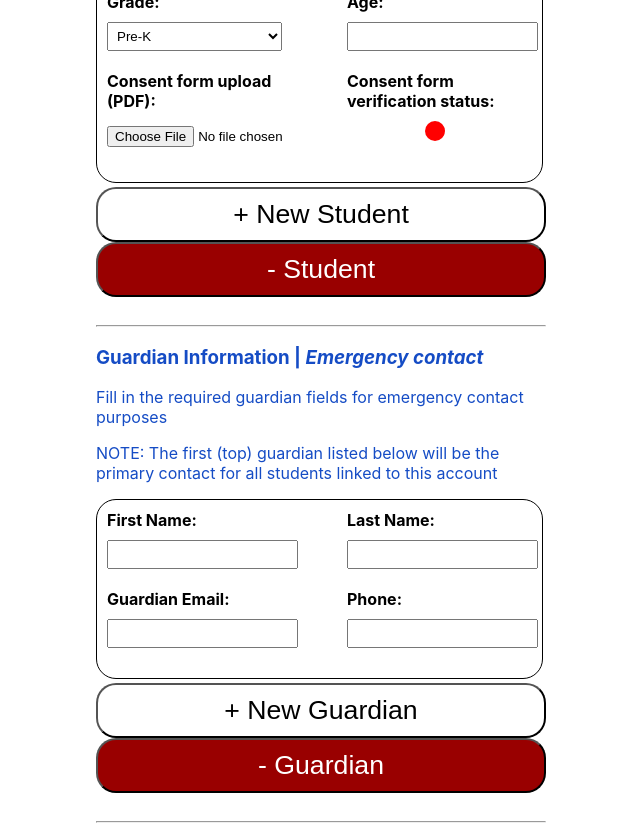
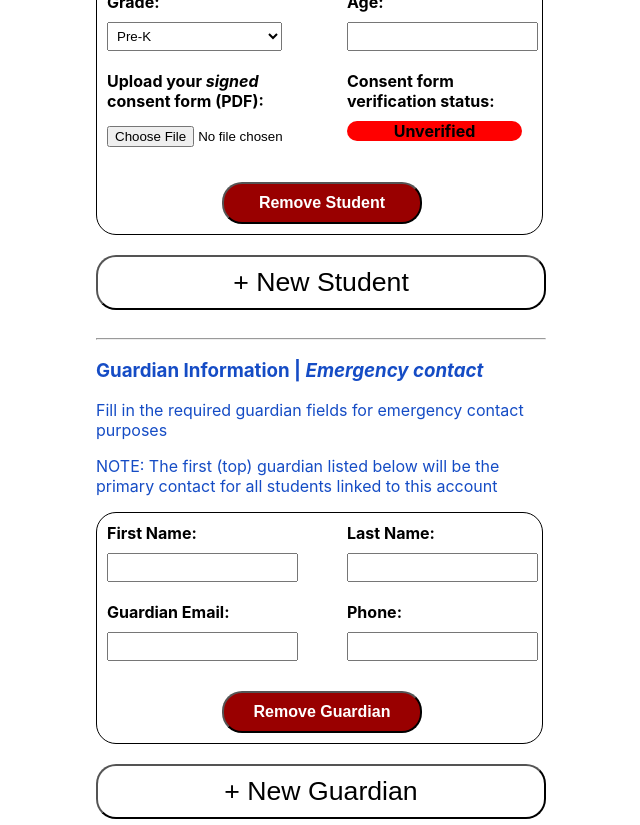
Before and after one commit to csc-536/tucson-math-circle-portal-, a React (Create React App) app in the folder frontend/: page /profile in a window 1280 px wide. Shown: the part 760-1585 px from the top of the page, without its empty margins (319-959 px from the left). Built offline with nearby package versions, Linux system fonts and the light colour scheme; no server answers.

Commit message:
Can now remove individuals people

```diff
--- a/frontend/src/registration/guardianInfo.js
+++ b/frontend/src/registration/guardianInfo.js
@@ -6,7 +6,16 @@
 function GuardianInfo({
   guardian: { first_name, last_name, email, phone_number },
   handleOnChange,
+  handleRemGuardian,
 }) {
+  let remGuardianButton_1 = (
+    <div id="studentRemoveDiv">
+      <button type="button" id="remGuardian" onClick={handleRemGuardian}>
+        <b>Remove Guardian</b>
+      </button>
+    </div>
+  );
+
   /*
    * Return a div for inputting first and last name, email and phone number.
    */
@@ -52,6 +61,7 @@ function GuardianInfo({
           className="formInput"
         />
       </label>
+      {remGuardianButton_1}
     </div>
   );
 }
--- a/frontend/src/registration/mailOptInOptions.js
+++ b/frontend/src/registration/mailOptInOptions.js
@@ -50,7 +50,7 @@ function MailOptInOptions({ handleMailChange, mailing_lists }) {
           type="radio"
           value="opt_out"
           name="opt_out"
-          checked={mailing_lists.includes("opt_out")}
+          checked={mailing_lists.length == 0}
           onClick={handleMailChange}
         />
       </label>
--- a/frontend/src/registration/registration.css
+++ b/frontend/src/registration/registration.css
@@ -28,9 +28,10 @@
 #consentStatus {
   margin: 0 auto;
   margin-top: 10px;
-  width: 20px;
+  width: 175px;
   height: 20px;
   border-radius: 10px;
+  text-align: center;
 }
 #consentUpload {
   padding-top: 20px;
@@ -96,8 +97,20 @@
   padding: 10px;
   cursor: pointer;
 }
+#studentRemoveDiv {
+  clear: both;
+  width: 100%;
+}
+#addStudent,
+#addGuardian {
+  margin-top: 20px;
+}
 #remStudent,
 #remGuardian {
+  margin-top: 10px;
+  margin-left: 115px;
+  width: 200px;
+  font-size: 12pt;
   background-color: #990000;
   color: white;
 }
--- a/frontend/src/registration/registration.js
+++ b/frontend/src/registration/registration.js
@@ -25,6 +25,7 @@ import { isLoggedIn, loggedInRole } from "../utils";
 
 function Registration({ update }) {
   const initialStudent = {
+    id: "",
     first_name: "",
     last_name: "",
     grade: "",
@@ -91,13 +92,12 @@ function Registration({ update }) {
       const i = mailing_lists.indexOf(value);
       mailing_lists.splice(i, 1);
     } else {
+      console.log(value);
       if (value === "opt_out") {
         mailing_lists = [];
-      } else if (value !== "out_out" && mailing_lists.includes("opt_out")) {
-        const i = mailing_lists.indexOf("out_out");
-        mailing_lists.splice(i, 1);
+      } else if (value !== "out_out") {
+        mailing_lists.push(value);
       }
-      mailing_lists.push(value);
     }
     console.log(mailing_lists);
     setForm({ ...form, mailing_lists });
@@ -120,6 +120,7 @@ function Registration({ update }) {
         student={student}
         update={update}
         handleOnChange={(e) => handleOnChange(e, i, "students")}
+        handleRemStudent={(e) => handleRemStudent(e, i)}
       />
     );
   });
@@ -130,6 +131,7 @@ function Registration({ update }) {
         key={i}
         guardian={guardian}
         handleOnChange={(e) => handleOnChange(e, i, "guardians")}
+        handleRemGuardian={(e) => handleRemGuardian(e, i)}
       />
     );
   });
@@ -316,10 +318,10 @@ function Registration({ update }) {
   /*
    * Removes the newest student from the list of students 'studentList'.
    */
-  const handleRemStudent = (e) => {
+  const handleRemStudent = (e, i) => {
     if (form.students.length > 1) {
       const students = clone(form.students);
-      students.pop();
+      students.splice(i, 1);
       setForm({ ...form, students });
     }
   };
@@ -337,10 +339,10 @@ function Registration({ update }) {
   /*
    * Removes the newest guardian from the list of guardians 'guardianList'.
    */
-  const handleRemGuardian = (e) => {
+  const handleRemGuardian = (e, i) => {
     if (form.guardians.length > 1) {
       const guardians = clone(form.guardians);
-      guardians.pop();
+      guardians.splice(i, 1);
       setForm({ ...form, guardians });
     }
   };
@@ -391,7 +393,6 @@ function Registration({ update }) {
       </p>
       <div id="sList">{studentList}</div>
       <AddNewStudent handleAddStudent={handleAddStudent} />
-      <RemStudent handleRemStudent={handleRemStudent} />
       <br />
       <hr />
       <h3 className="formHeader">
@@ -407,7 +408,6 @@ function Registration({ update }) {
       </p>
       <div id="gList">{guardianList}</div>
       <AddNewGuardian handleAddGuardian={handleAddGuardian} />
-      <RemGuardian handleRemGuardian={handleRemGuardian} />
       <br />
       <hr />
       <h3 className="formHeader">Mailing List Opt In </h3>
--- a/frontend/src/registration/studentInfo.js
+++ b/frontend/src/registration/studentInfo.js
@@ -11,6 +11,7 @@ function StudentInfo({
   student: { first_name, last_name, grade, age, selectedFile, status },
   update,
   handleOnChange,
+  handleRemStudent,
 }) {
   /*
    * 'selectedFile' is a state assigned to the file that is uploaded
@@ -34,20 +35,33 @@ function StudentInfo({
   // };
 
   let verifStyle = {};
+  let statusText = "";
 
   let consentMaterial_1 = "";
   let consentMaterial_2 = "";
 
+  let remStudentButton_1 = (
+    <div id="studentRemoveDiv">
+      <button type="button" id="remStudent" onClick={handleRemStudent}>
+        <b>Remove Student</b>
+      </button>
+    </div>
+  );
+
+  let remStudentButton_2 = "";
+
   if (status) {
     verifStyle = { background: "green" };
+    statusText = "Verified";
   } else {
     verifStyle = { background: "red" };
+    statusText = "Unverified";
   }
   if (update) {
     consentMaterial_1 = (
       <label className="col1">
         <div id="consentUpload">
-          Consent form upload (PDF):
+          Upload your <em>signed</em> consent form (PDF):
           <input type="file" name="file" onChange={handleOnChange} />
         </div>
       </label>
@@ -55,7 +69,9 @@ function StudentInfo({
     consentMaterial_2 = (
       <label className="col2">
         Consent form verification status:
-        <div style={verifStyle} id="consentStatus" />
+        <div style={verifStyle} id="consentStatus">
+          {statusText}
+        </div>
       </label>
     );
   }
@@ -118,6 +134,7 @@ function StudentInfo({
       </label>
       {consentMaterial_1}
       {consentMaterial_2}
+      {remStudentButton_1}
     </div>
   );
 }
```
